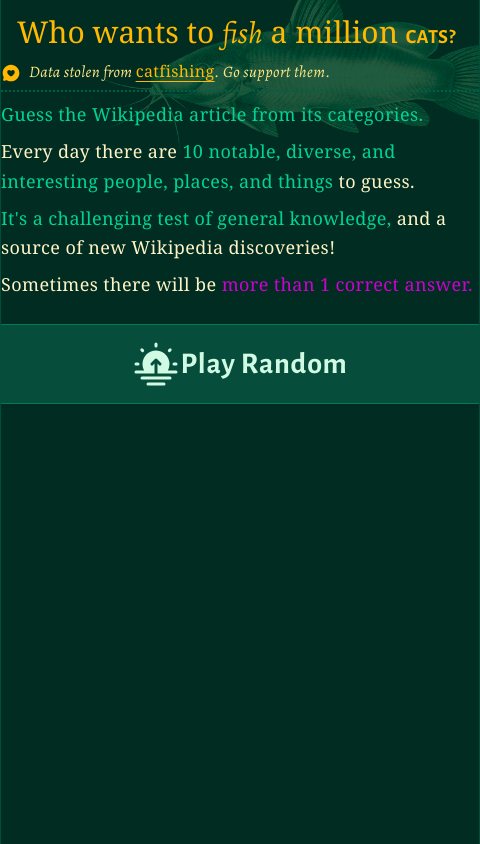
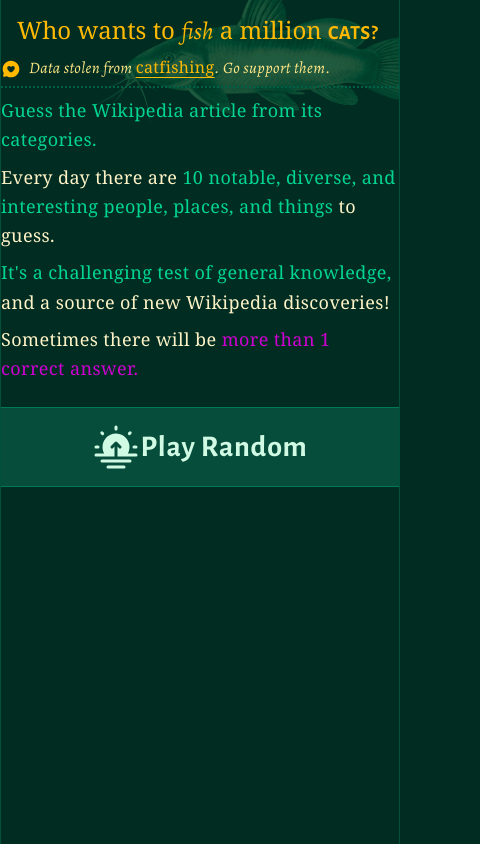
Before and after one commit to EliteSoba/WhoWantsToFishAMillionCats, a React app: page / in a window 390 px wide. Shown: the whole page, 480 px wide, since content can reach past the window. Built offline with nearby package versions, Linux system fonts and the light colour scheme; a web font is replaced by a local one.

Commit message:
minor style cleanup

```diff
--- a/src/components/AnswerScreen.tsx
+++ b/src/components/AnswerScreen.tsx
@@ -92,9 +92,9 @@
     const artistElement = artist && <span key='artist'>{decodeHtml(detag(artist))}</span>;
 
     const licenseInfoElement = licenseUrl
-      ? <a href={licenseUrl} target="_blank" key='license'>{licenseName}</a>
+      ? <StyledLink href={licenseUrl} target="_blank" key='license' className='text-emerald-600! decoration-[#336857]'>{licenseName}</StyledLink>
       : <span key='license'>{licenseName}</span>;
-    const wikimediaSourceElement = <a href={wikimediaSource} target="_blank" key='wikimedia'>Wikimedia Commons</a>;
+    const wikimediaSourceElement = <StyledLink href={wikimediaSource} target="_blank" key='wikimedia' className='text-emerald-600! decoration-[#336857]'>Wikimedia Commons</StyledLink>;
 
     const attributionData = interleave([artistElement, licenseInfoElement, wikimediaSourceElement].filter(element => !!element), ' · ');
     return (
--- a/src/components/App.tsx
+++ b/src/components/App.tsx
@@ -11,14 +11,15 @@
   const location = useLocation();
 
   return (
-    <section className='h-screen flex flex-col pb-4'>
+    <section className='min-h-screen'>
+      <div className='max-h-screen flex flex-col'>
         <header className="relative">
           <Link to='/'>
             <div className="pt-4 pl-4 sm:pl-8 -translate-y-0.5 leading-none text-amber-400 underlined-text">
-            <span className="xs:text-4xl text-3xl font-normal tracking-normal md:text-5xl">{'Who wants to '}</span>
-            <span className="xs:text-4xl text-3xl font-normal tracking-normal italic md:text-5xl">{'fish'}</span>
-            <span className="xs:text-4xl font-serif text-3xl font-normal tracking-normal md:text-5xl">{' a million '}</span>
-            <span className="xs:text-2xl font-sans text-xl font-bold uppercase md:text-[2.1rem]">{'Cats?'}</span>
+              <span className="xs:text-4xl text-2xl font-normal tracking-normal md:text-5xl">{'Who wants to '}</span>
+              <span className="xs:text-4xl text-2xl font-normal tracking-normal italic md:text-5xl">{'fish'}</span>
+              <span className="xs:text-4xl font-serif text-2xl font-normal tracking-normal md:text-5xl">{' a million '}</span>
+              <span className="xs:text-2xl font-sans text-xl font-bold uppercase md:text-[2.5rem]">{'Cats?'}</span>
             </div>
           </Link>
           <div className="bg-catfish absolute top-0 right-0 left-0 -z-10 h-65 bg-size-[80%] bg-position-[right_-1px_top_0px] bg-no-repeat sm:bg-size-[65%]" />
@@ -31,6 +32,7 @@
             <Route path=':day' element={<Game key={location.state?.lastPlayedDate} />} />
           </Route>
         </Routes>
+      </div>
     </section>
   );
 }
--- a/src/components/EndScreen.tsx
+++ b/src/components/EndScreen.tsx
@@ -37,9 +37,9 @@
 
   const renderContents = () => {
     return (
-      <section className="default-padding pt-4">
+      <section className="default-padding pt-4 overflow-auto">
         <div className="min-w-0 sm:row-span-3 sm:row-start-1">
-          <div className="pb-8">
+          <div className="pb-4">
             <div className="flex items-end justify-between pb-2">
               <h3 className="mb-0!">Questions</h3>
               {renderCorrectness()}
--- a/src/components/Game.tsx
+++ b/src/components/Game.tsx
@@ -150,9 +150,9 @@
     return (
       <>
         <EndScreen score={score} day={chosenDay} guesses={guesses} allQuestionData={gameData} />
-        <div className='default-padding'>
+        <div className='default-padding border-t border-emerald-900 sm:border-transparent'>
           <Link to='/game/random' state={{ lastPlayedDate: new Date() }}>
-            <button className='bg-emerald-900 enabled:hover:bg-emerald-700 p-4 rounded-md border-emerald-700 border font-sans text-sm/none font-bold text-emerald-600 w-fit'>
+            <button className='bg-emerald-900 enabled:hover:bg-emerald-700 p-4 mt-4 mb-4 rounded-md border-emerald-700 border font-sans text-sm/none font-bold text-emerald-600 w-full sm:w-fit'>
               Play Again?
             </button>
           </Link>
--- a/src/index.html
+++ b/src/index.html
@@ -5,8 +5,8 @@
     <title>Who wants to fish a million cats</title>
     <meta name="viewport" content="width=device-width, initial-scale=1.0">
   </head>
-  <body class="bg-emerald-950 min-w-120">
-    <main class="border-x border-emerald-900 max-w-5xl m-auto h-screen">
+  <body class="bg-emerald-950 min-w-100">
+    <main class="border-x border-emerald-900 max-w-5xl m-auto min-h-screen">
       <div id="test"></div>
     </main>
   </body>
```
Also changed, not shown: 1 other file (tests, documents, lock files or other folders). Lines whose indentation alone changed are shown as unchanged.
